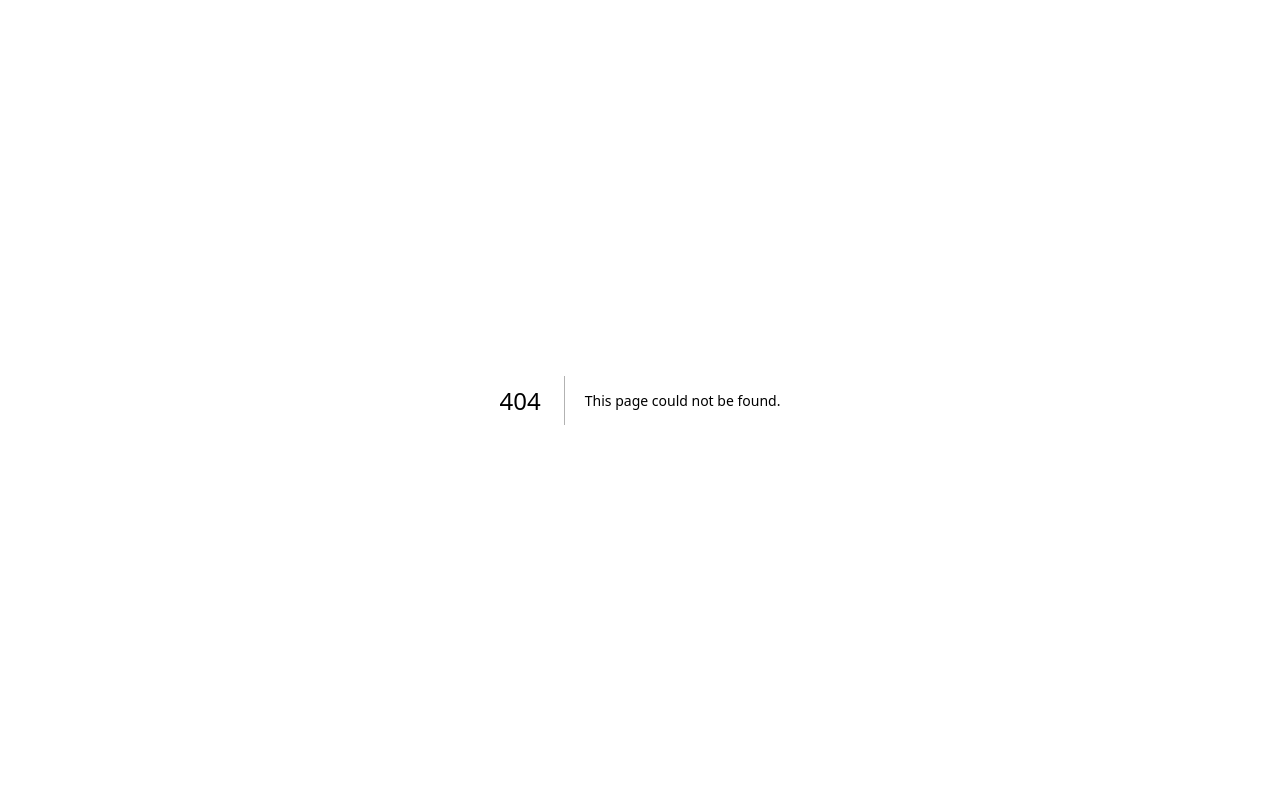
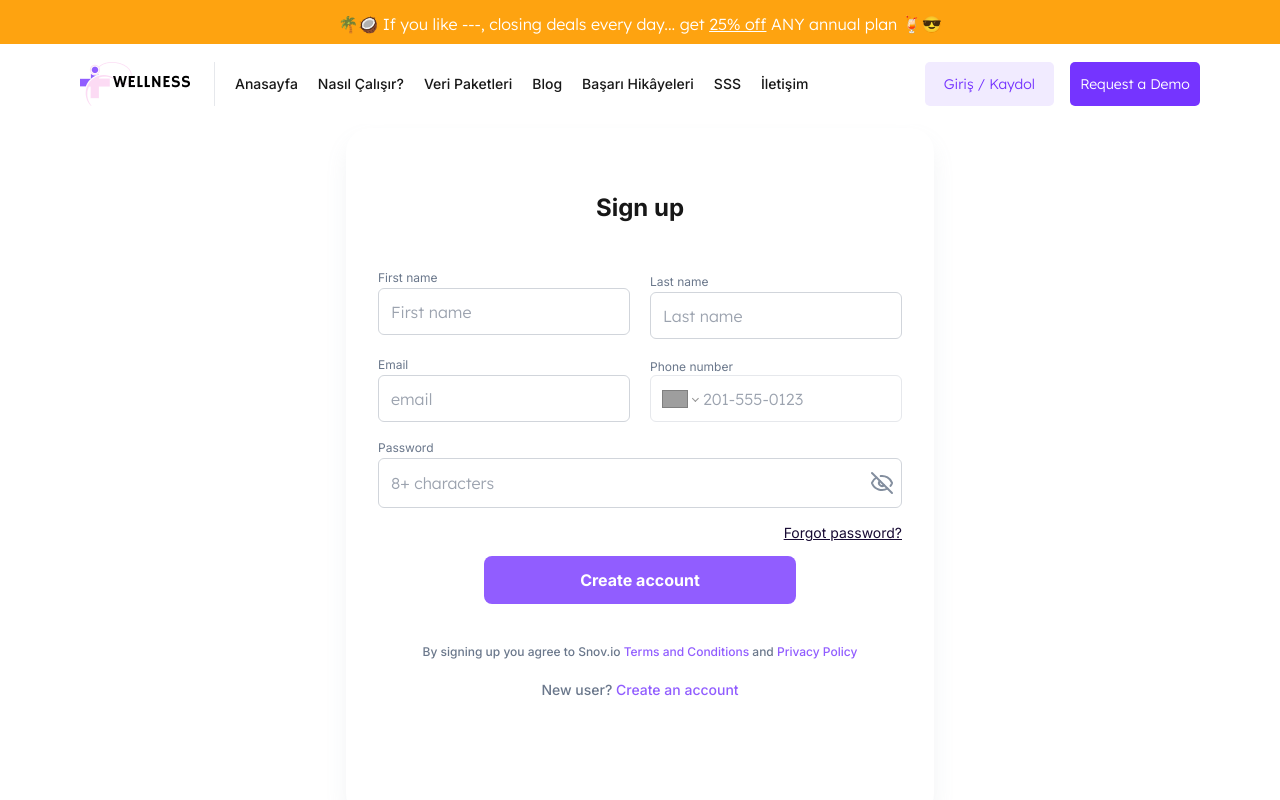
Before and after one commit to Medyanes-360/big-data-sale, a Next.js app: page /register in a window 1280 px wide. Before the commit this address had no page. Shown: the top 800 px of the page. Built offline with nearby package versions, Linux system fonts and the light colour scheme; grey boxes are pictures that could not be loaded.

Commit message:
feat(RegisterPage): register page added && form Section added

```diff
--- /dev/null
+++ b/app/(homeLayout)/register/page.jsx
@@ -0,0 +1,5 @@
+import RegisterPageContainer from "@/containers/registerPage";
+
+export default function Register() {
+  return <RegisterPageContainer />;
+}
--- /dev/null
+++ b/components/registerPage/index.jsx
@@ -0,0 +1,15 @@
+import PageContainer from "@/containers/PageContainers";
+import React from "react";
+import RegisterForm from "./registerForm";
+
+const RegisterPage = () => {
+  return (
+    <PageContainer>
+      <div className="flex md:flex-row flex-col h-screen md:gap-32 m-auto">
+        <RegisterForm />
+      </div>
+    </PageContainer>
+  );
+};
+
+export default RegisterPage;
--- /dev/null
+++ b/components/registerPage/registerForm/index.jsx
@@ -0,0 +1,177 @@
+"use client";
+import { ErrorMessage, Field, Form, Formik } from "formik";
+import React, { useState } from "react";
+import * as Yup from "yup";
+import "react-phone-number-input/style.css";
+import PhoneInput from "react-phone-number-input";
+import Input from "@/globalElements/FormikForm/Input";
+import ButtonComponent from "@/globalElements/Button";
+import Icons from "@/public/assets/icons/Icons";
+import Link from "next/link";
+
+
+const formSchema = Yup.object().shape({
+  name: Yup.string()
+    .required("Name is required")
+    .min(3, "Name must be at least 3 characters long"),
+  lastname: Yup.string()
+    .required("Last name is required")
+    .min(3, "Last name must be at least 3 characters long"),
+  email: Yup.string()
+    .email("Invalid email address")
+    .required("Email is required"),
+  phone: Yup.string()
+    .required("Phone number is required")
+    .min(10, "Phone number should be at least 10 digits"),
+  password: Yup.string()
+    .min(8, "Must be at least 8 characters")
+    .required("Required"),
+});
+
+const RegisterForm = () => {
+  const [visible, setVisible] = useState(false);
+  return (
+    <div className="w-full md:max-w-[588px] md:max-h-[690px] mx-auto flex flex-col gap-3 md:gap-10 shadow-blog rounded-3xl p-3 md:p-8">
+      {/* header */}
+      <h2 className="font-Inter font-bold text-2xl text-terirary-900 text-center pt-8">
+        Sign up
+      </h2>
+      {/* formaAlanı */}
+      <Formik
+        initialValues={{
+          name: "",
+          lastname: "",
+          email: "",
+          phone: "",
+          password: "",
+        }}
+        validationSchema={formSchema}
+        onSubmit={(values, actions) => {
+          console.log(values, actions, "onSubmit kısmı burası");
+        }}
+      >
+        {({ values, touched, errors, setFieldValue, isValid, dirty }) => (
+          <Form action="" className="space-y-3">
+            <div className="md:grid grid-cols-2 gap-5 space-y-1">
+              <div className="">
+                <Input
+                  name="name"
+                  label="First name"
+                  placeholder="First name"
+                  labelClassName="text-gray-600 text-xs font-Inter font-normal"
+                  errorClassName="text-red-600"
+                  className={"bg-white-default outline-0 w-full rounded-md border-[1px] border-[#E6E8EC] p-3 max-h-[47px] "}
+                />
+              </div>
+              <div>
+                <Input
+                  name="lastname"
+                  label="Last name"
+                  placeholder="Last name"
+                  labelClassName="text-gray-600 text-xs font-Inter font-normal"
+                  errorClassName="text-red-600"
+                  className={"bg-white-default outline-0 w-full rounded-md border-[1px] border-[#E6E8EC] p-3 max-h-[47px]"}
+                />
+              </div>
+            </div>
+            <div className="md:grid grid-cols-2 gap-5 space-y-2">
+              <div>
+                <Input
+                  name="email"
+                  label="Email"
+                  placeholder="email"
+                  labelClassName="text-gray-600 text-xs font-Inter font-normal "
+                  errorClassName="text-red-600"
+                  className={"bg-white-default outline-0 w-full rounded-md border-[1px] border-[#E6E8EC] p-3 max-h-[47px]"}
+                />
+              </div>
+
+                <div
+                  className={`flex w-full max-h-fit flex-col rounded-md ${
+                    touched.phone && errors.phone ? "border-red-600 border" : ""
+                  }`}
+                >
+                <label className="text-gray-600 text-xs font-Inter font-normal">
+                  Phone number
+                </label>
+                  <Field
+                    component={PhoneInput}
+                    name="phone"
+                    defaultCountry="TR"
+                    placeholder="201-555-0123"
+                    value={values.phone}
+                    onChange={(value) => setFieldValue("phone", value)}
+                    className="bg-white-default outline-0 w-full rounded-md border-[1px] border-[#E6E8EC] p-3 max-h-[47px]"
+                  />
+                </div>
+
+            </div>
+            <div className="relative">
+              <Input
+                name="password"
+                label="Password"
+                type={visible ? "text" : "password"}
+                placeholder="8+ characters"
+                labelClassName="text-gray-600 text-xs font-Inter font-normal"
+                errorClassName="text-red-600"
+                className="outline-0 w-full rounded-md border-[1px] border-[#E6E8EC] p-3 max-h-[56px]"
+              />
+              <button
+                  type="button"
+                  onClick={() => setVisible(!visible)}
+                  className="absolute right-2 top-1/2 text-gray-500 hover:text-gray-700"
+                >
+                  {visible ? (
+                    <Icons.EyeIcon/>
+                  ) : (
+                    <Icons.EyeOffIcon/>
+                  )}
+                </button>
+            </div>
+            <div className="text-right">
+                <Link href="#" className="text-sm text-tertiary-900 underline font-normal font-Inter">
+                  Forgot password?
+                </Link>
+              </div>
+            <div className="items-center justify-center flex">
+              <ButtonComponent
+                type="submit"
+                style={{
+                  cursor: !(isValid && dirty) ? "not-allowed" : "pointer",
+                }}
+                disabled={!(isValid && dirty)}
+                className="bg-tertiary-400 gap-2 rounded-lg max-h-[48px] md:max-w-[312px] w-full text-white-default font-Inter font-bold text-base"
+              >
+                <span>Create account</span>
+              </ButtonComponent>
+            </div>
+          </Form>
+        )}
+      </Formik>
+      {/* linkAlanı */}
+      <div className="flex flex-col gap-5">
+        <p className="text-center text-gray-600 text-xs font-Inter font-medium">
+          By signing up you agree to Snov.io
+          <a href="#" className="text-tertiary-400">
+            {" "}
+            Terms and Conditions{" "}
+          </a>
+          and
+          <a href="#" className="text-tertiary-400">
+            {" "}
+            Privacy Policy
+          </a>
+        </p>
+        <p className="text-center text-gray-600 text-sm font-Inter font-medium">
+          New user?
+          <a href="#" className="text-tertiary-400">
+            {" "}
+            Create an account
+          </a>
+        </p>
+      </div>
+    </div>
+  );
+};
+
+export default RegisterForm;
--- /dev/null
+++ b/containers/registerPage/index.jsx
@@ -0,0 +1,11 @@
+
+import RegisterPage from "@/components/registerPage";
+import React from "react";
+
+export default function RegisterPageContainer() {
+  return (
+    <>
+      <RegisterPage />
+    </>
+  );
+}
--- a/public/assets/icons/Icons.jsx
+++ b/public/assets/icons/Icons.jsx
@@ -1942,4 +1942,46 @@ export default class Icons {
       </svg>
     );
   }
+  static EyeOffIcon({ className }) {
+    return (
+      <svg
+        className={className}
+        xmlns="http://www.w3.org/2000/svg"
+        width="24"
+        height="24"
+        viewBox="0 0 24 24"
+        fill="none"
+        stroke="currentColor"
+        strokeWidth="2"
+        strokeLinecap="round"
+        strokeLinejoin="round"
+        class="lucide lucide-eye-off"
+      >
+        <path d="M10.733 5.076a10.744 10.744 0 0 1 11.205 6.575 1 1 0 0 1 0 .696 10.747 10.747 0 0 1-1.444 2.49" />
+        <path d="M14.084 14.158a3 3 0 0 1-4.242-4.242" />
+        <path d="M17.479 17.499a10.75 10.75 0 0 1-15.417-5.151 1 1 0 0 1 0-.696 10.75 10.75 0 0 1 4.446-5.143" />
+        <path d="m2 2 20 20" />
+      </svg>
+    );
+  }
+  static EyeIcon({ className }) {
+    return (
+      <svg
+        className={className}
+        xmlns="http://www.w3.org/2000/svg"
+        width="24"
+        height="24"
+        viewBox="0 0 24 24"
+        fill="none"
+        stroke="currentColor"
+        strokeWidth="2"
+        strokeLinecap="round"
+        strokeLinejoin="round"
+        class="lucide lucide-eye"
+      >
+        <path d="M2.062 12.348a1 1 0 0 1 0-.696 10.75 10.75 0 0 1 19.876 0 1 1 0 0 1 0 .696 10.75 10.75 0 0 1-19.876 0" />
+        <circle cx="12" cy="12" r="3" />
+      </svg>
+    );
+  }
 }
```
